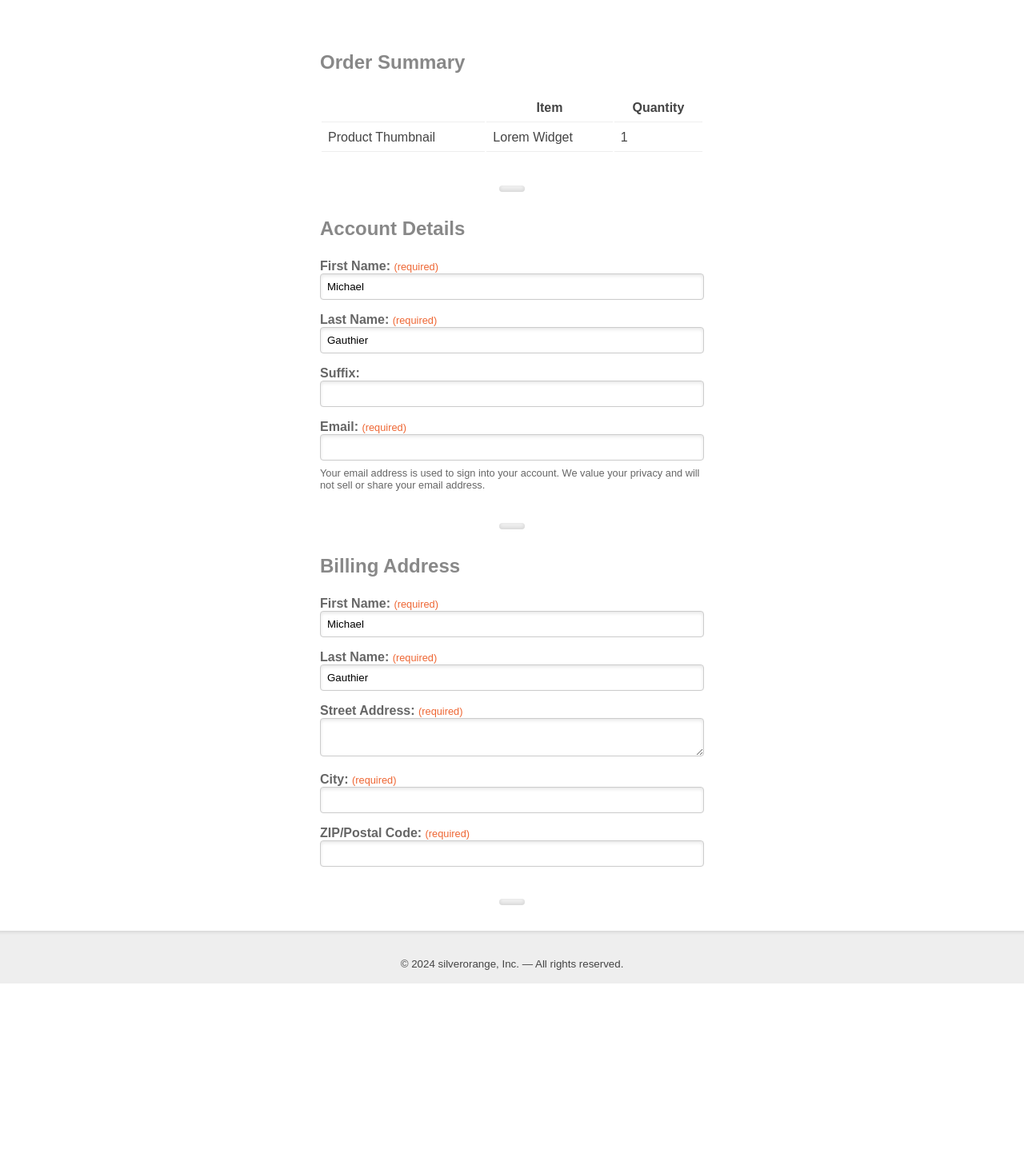
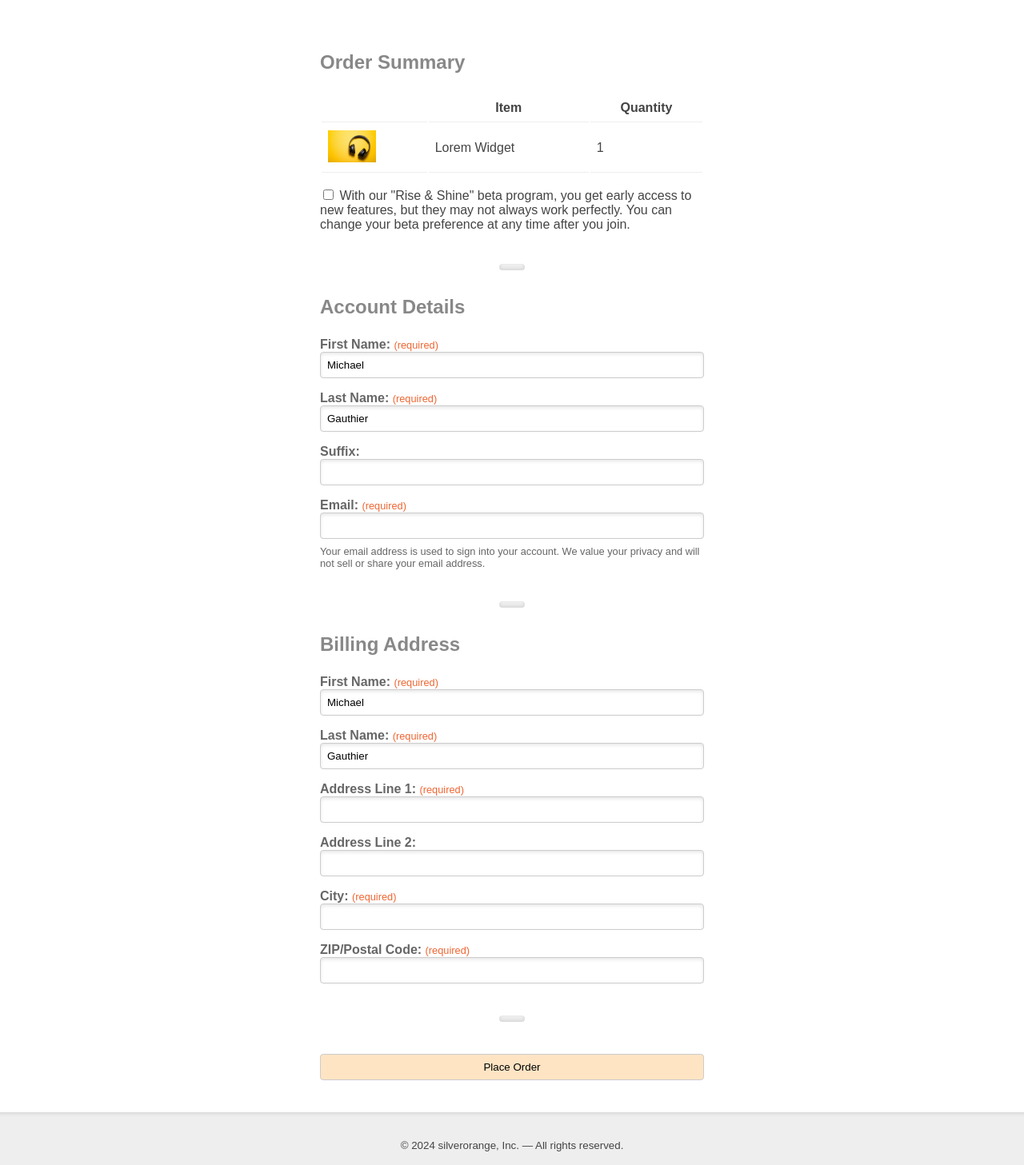
Before and after one commit to burrellramone/silverorange-test, a PHP site: page /checkout in a window 1280 px wide. Shown: the part 32-1489 px from the top of the page at 80% size. Before the commit the page ends 1262 px from the top, so only its background shows below. Run offline with PHP 8.4, Linux system fonts and the light colour scheme; some libraries are stand-ins or nearby versions.

Commit message:
Part one of test

```diff
--- a/assets/index.css
+++ b/assets/index.css
@@ -29,6 +29,14 @@ main {
   box-shadow: inset 0 -0.375rem 0.25rem -0.25rem rgba(0, 0, 0, 0.1);
 }
 
+img {
+  max-width:100%;
+}
+
+button {
+  cursor: pointer;
+}
+
 .footer {
   flex: 0 0 auto;
   background: #eee;
@@ -57,6 +65,11 @@ main {
   border-radius: 0.5rem;
   margin: 2rem auto 0;
   box-shadow: inset 0 -0.125rem 0.25rem rgba(0, 0, 0, 0.1);
+}
+
+.frame:last-of-type::after{
+  content:"";
+  display:none;
 }
 
 .frame__title {
@@ -111,3 +124,19 @@ main {
   border-bottom: 1px solid #eee;
   padding: 0.5rem;
 }
+
+.order-summary img.product-thumb {
+  width:60px;
+}
+
+.btn {
+  padding: 0.5rem;
+  border: 1px solid #ccc;
+  border-radius: 0.25rem;
+  outline:none;
+  background-color: bisque;
+}
+
+form button[type="submit"].btn {
+  width: 100%;
+}
--- a/src/Config.php
+++ b/src/Config.php
@@ -4,5 +4,5 @@ namespace silverorange\DevTest;
 
 class Config
 {
-    public string $dsn = 'pgsql:host=localhost;port=5532;dbname=silverorange;user=silverorange;password=silverorange';
+    public string $dsn = 'pgsql:host=localhost;port=5432;dbname=silverorange;user=silverorange;password=silverorange';
 }
--- a/src/Template/Checkout.php
+++ b/src/Template/Checkout.php
@@ -29,12 +29,17 @@ class Checkout extends Layout
                                 </thead>
                                 <tbody>
                                     <tr>
-                                        <td>Product Thumbnail</td>
+                                        <td><img src="/images/product.jpg" alt="product.jpg" class="product-thumb"/></td>
                                         <td>Lorem Widget</td>
                                         <td>1</td>
                                     </tr>
                                 </tbody>
                             </table>
+                            <div class="form-field form-field--required">
+                                <div class="form-field__contents">
+                                    <input type="checkbox" name="risenshine" id="risenshine"/> <span>With our "Rise & Shine" beta program, you get early access to new features, but they may not always work perfectly. You can change your beta preference at any time after you join.</span>
+                                </div>
+                            </div>
                         </div>
                     </div>
                     <div class="frame">
@@ -83,11 +88,17 @@ class Checkout extends Layout
                                 </div>
                             </div>
                             <div class="form-field form-field--required">
-                                <label class="form-field__label" for="billing_address_line1">Street Address: <span class="form-field__label-required"> (required)</span></label>
+                                <label class="form-field__label" for="billing_address_line1">Address Line 1: <span class="form-field__label-required"> (required)</span></label>
                                 <div class="form-field__contents">
                                     <div class="textarea__container">
-                                        <textarea name="billing_address_line1" id="billing_address_line1" class="textarea" rows="2" cols="35"></textarea>
+                                        <input type="text" name="billing_address_line1" id="billing_address_line1" class="entry" required/>
                                     </div>
+                                </div>
+                            </div>
+                            <div class="form-field form-field--required">
+                                <label class="form-field__label" for="billing_address_line2">Address Line 2:</label>
+                                <div class="form-field__contents">
+                                    <input type="text" name="billing_address_line2" id="billing_address_line2" class="entry"/>
                                 </div>
                             </div>
                             <div class="form-field form-field--required">
@@ -104,6 +115,15 @@ class Checkout extends Layout
                             </div>
                         </div>
                     </div>
+                    <div class="frame">
+                        <div class="frame__contents">
+                            <div class="form-field">
+                                <div class="form-field__contents">
+                                    <button type="submit" class="btn">Place Order</button>
+                                </div>
+                            </div>
+                        </div>
+                    </div>
                 </form>
 HTML;
         // @codingStandardsIgnoreEnd
```
Also changed, not shown: images/product.jpg (added), 1 other file.
